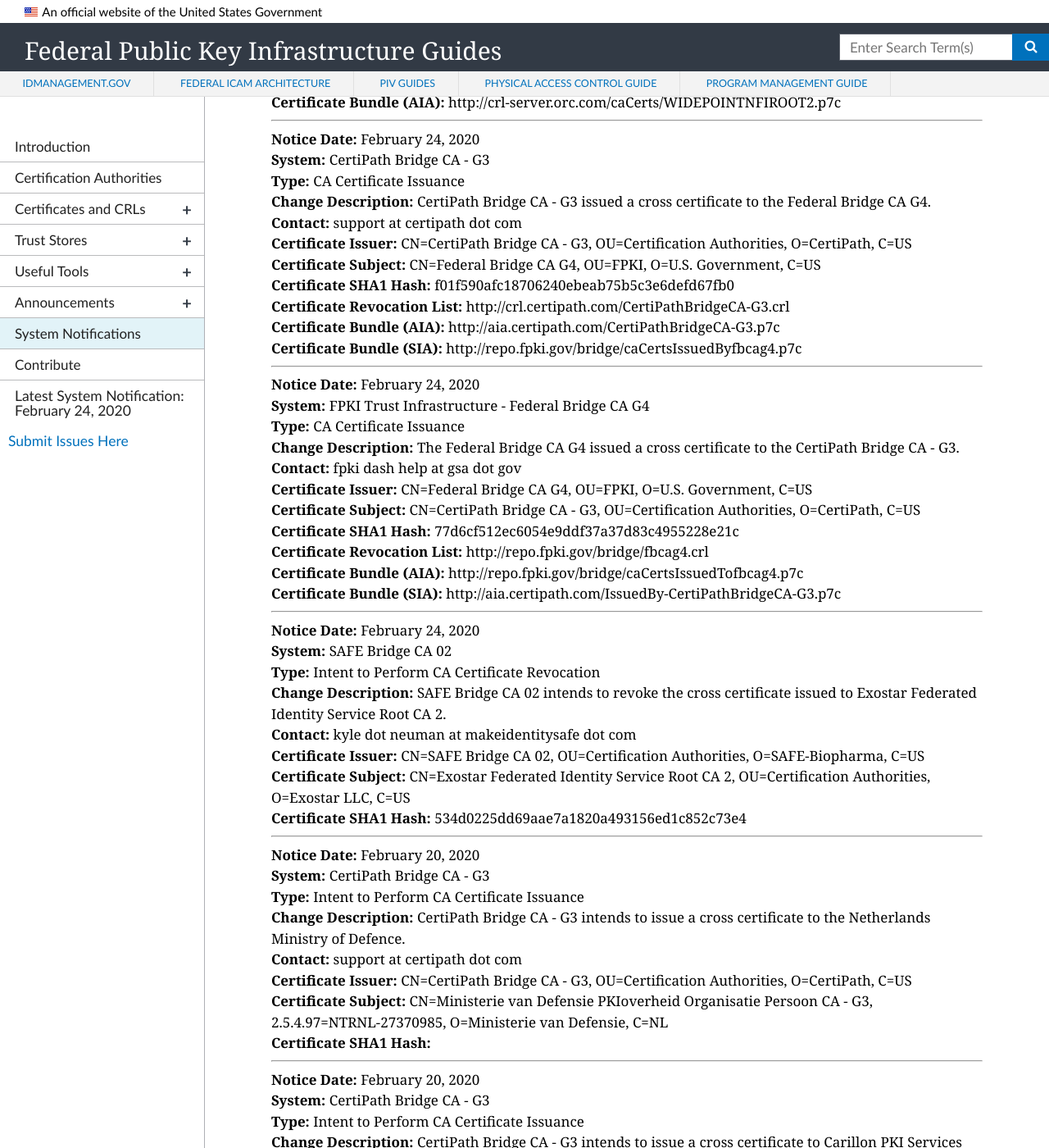
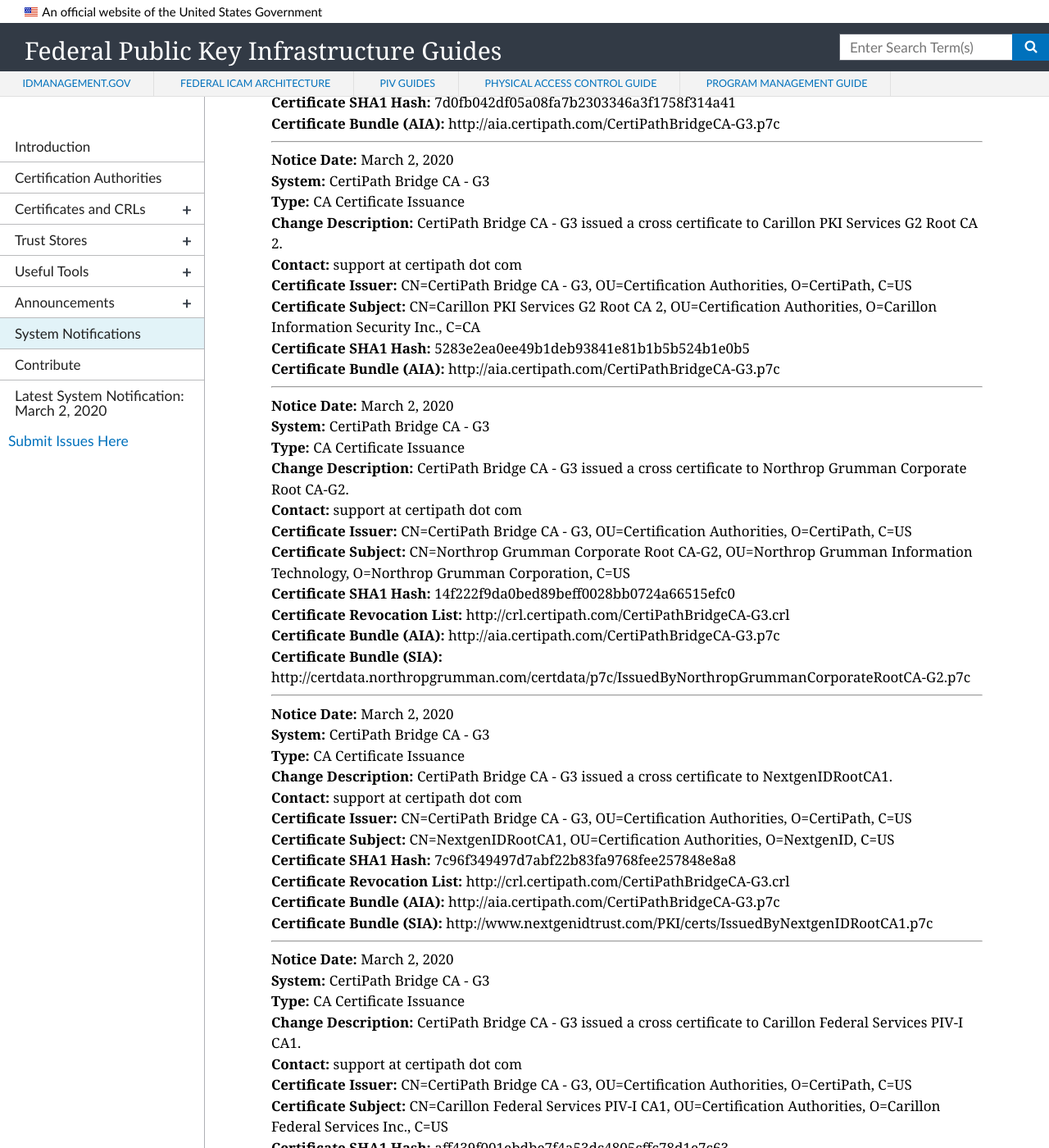
Before and after one commit to GSA/fpki-guides, a Jekyll site: the page built from pages/fpki_notifications.md, in a window 1280 px wide and 1400 px high, scrolled down 1048 px. Shown: the whole window at 82% size. Built offline with Jekyll 4.4.1, drawn with Linux system fonts in a browser that asks for light colours; nearby versions of some CDN libraries; some of the changed text lies outside the part shown.

Commit message:
Update notifications.yml

```diff
--- a/_data/notifications.yml
+++ b/_data/notifications.yml
@@ -2166,7 +2166,68 @@
   sia_uri:
   ocsp_uri:
 
-
+- notice_date: March 2, 2020
+  change_type: CA Certificate Issuance
+  system: CertiPath Bridge CA - G3
+  change_description: CertiPath Bridge CA - G3 issued a cross certificate to Carillon Federal Services PIV-I CA1.
+  contact: support at certipath dot com
+  ca_certificate_hash: aff439f001ebdbe7f4a53dc4805cffc78d1e7c63
+  ca_certificate_issuer: CN=CertiPath Bridge CA - G3, OU=Certification Authorities, O=CertiPath, C=US
+  ca_certificate_subject: CN=Carillon Federal Services PIV-I CA1, OU=Certification Authorities, O=Carillon Federal Services Inc., C=US
+  cdp_uri: http://crl.certipath.com/CertiPathBridgeCA-G3.crl
+  aia_uri: http://aia.certipath.com/CertiPathBridgeCA-G3.p7c
+  sia_uri:
+  ocsp_uri:
+
+- notice_date: March 2, 2020
+  change_type: CA Certificate Issuance
+  system: CertiPath Bridge CA - G3
+  change_description: CertiPath Bridge CA - G3 issued a cross certificate to NextgenIDRootCA1.
+  contact: support at certipath dot com
+  ca_certificate_hash: 7c96f349497d7abf22b83fa9768fee257848e8a8
+  ca_certificate_issuer: CN=CertiPath Bridge CA - G3, OU=Certification Authorities, O=CertiPath, C=US
+  ca_certificate_subject: CN=NextgenIDRootCA1, OU=Certification Authorities, O=NextgenID, C=US
+  cdp_uri: http://crl.certipath.com/CertiPathBridgeCA-G3.crl
+  aia_uri: http://aia.certipath.com/CertiPathBridgeCA-G3.p7c
+  sia_uri: http://www.nextgenidtrust.com/PKI/certs/IssuedByNextgenIDRootCA1.p7c
+  ocsp_uri:
+
+- notice_date: March 2, 2020
+  change_type: CA Certificate Issuance
+  system: CertiPath Bridge CA - G3
+  change_description: CertiPath Bridge CA - G3 issued a cross certificate to Northrop Grumman Corporate Root CA-G2.
+  contact: support at certipath dot com
+  ca_certificate_hash: 14f222f9da0bed89beff0028bb0724a66515efc0
+  ca_certificate_issuer: CN=CertiPath Bridge CA - G3, OU=Certification Authorities, O=CertiPath, C=US
+  ca_certificate_subject: CN=Northrop Grumman Corporate Root CA-G2, OU=Northrop Grumman Information Technology, O=Northrop Grumman Corporation, C=US
+  cdp_uri: http://crl.certipath.com/CertiPathBridgeCA-G3.crl
+  aia_uri: http://aia.certipath.com/CertiPathBridgeCA-G3.p7c
+  sia_uri: http://certdata.northropgrumman.com/certdata/p7c/IssuedByNorthropGrummanCorporateRootCA-G2.p7c
+  ocsp_uri:
+
+- notice_date: March 2, 2020
+  change_type: CA Certificate Issuance
+  system: CertiPath Bridge CA - G3
+  change_description: CertiPath Bridge CA - G3 issued a cross certificate to Carillon PKI Services G2 Root CA 2.
+  contact: support at certipath dot com
+  ca_certificate_hash: 5283e2ea0ee49b1deb93841e81b1b5b524b1e0b5
+  ca_certificate_issuer: CN=CertiPath Bridge CA - G3, OU=Certification Authorities, O=CertiPath, C=US
+  ca_certificate_subject: CN=Carillon PKI Services G2 Root CA 2, OU=Certification Authorities, O=Carillon Information Security Inc., C=CA
+  aia_uri: http://aia.certipath.com/CertiPathBridgeCA-G3.p7c
+  sia_uri:
+  ocsp_uri:
+
+- notice_date: March 2, 2020
+  change_type: CA Certificate Issuance
+  system: CertiPath Bridge CA - G3
+  change_description: CertiPath Bridge CA - G3 issued a cross certificate to the Netherlands Ministry of Defence.
+  contact: support at certipath dot com
+  ca_certificate_hash: 7d0fb042df05a08fa7b2303346a3f1758f314a41
+  ca_certificate_subject: CN=Ministerie van Defensie PKIoverheid Organisatie Persoon CA - G3, 2.5.4.97=NTRNL-27370985, O=Ministerie van Defensie, C=NL
+  ca_certificate_issuer: CN=CertiPath Bridge CA - G3, OU=Certification Authorities, O=CertiPath, C=US
+  aia_uri: http://aia.certipath.com/CertiPathBridgeCA-G3.p7c
+  sia_uri:
+  ocsp_uri:
 
 #- notice_date:
 #  change_type: CA Certificate Issuance
```
